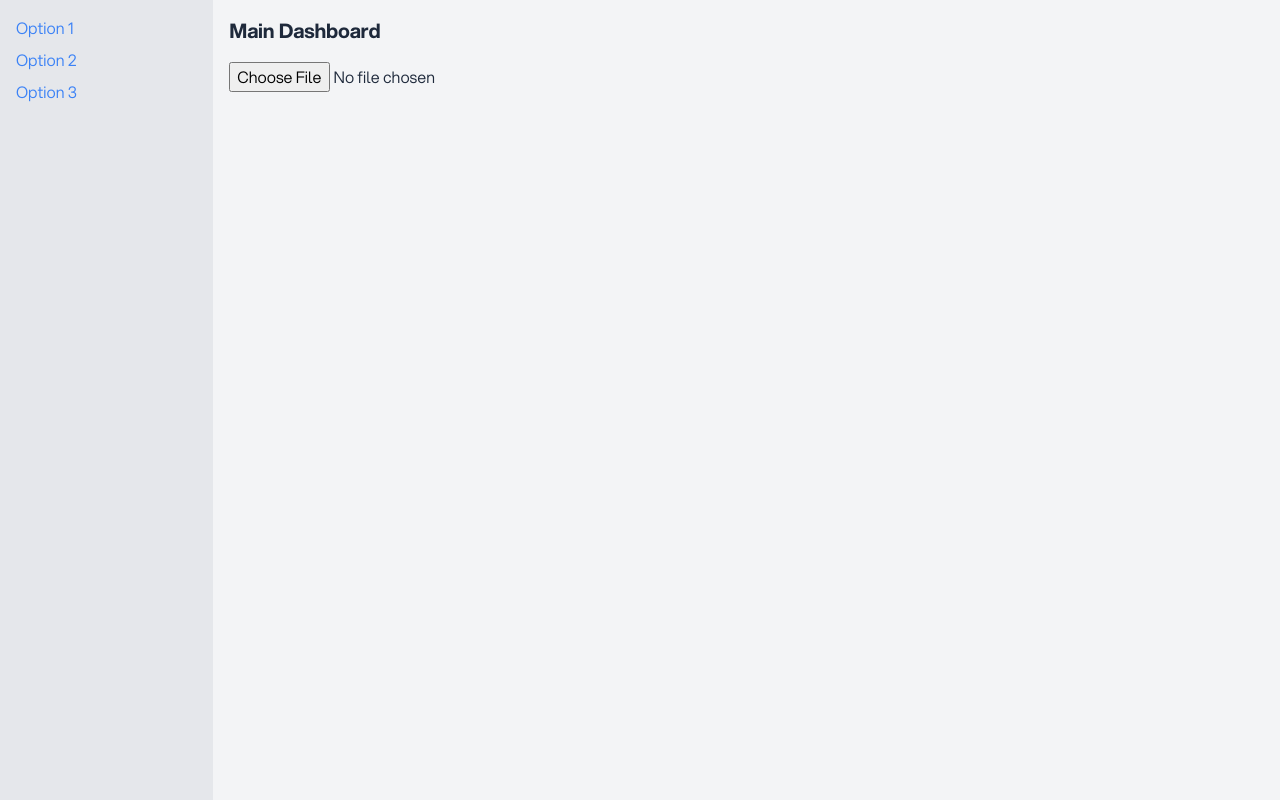
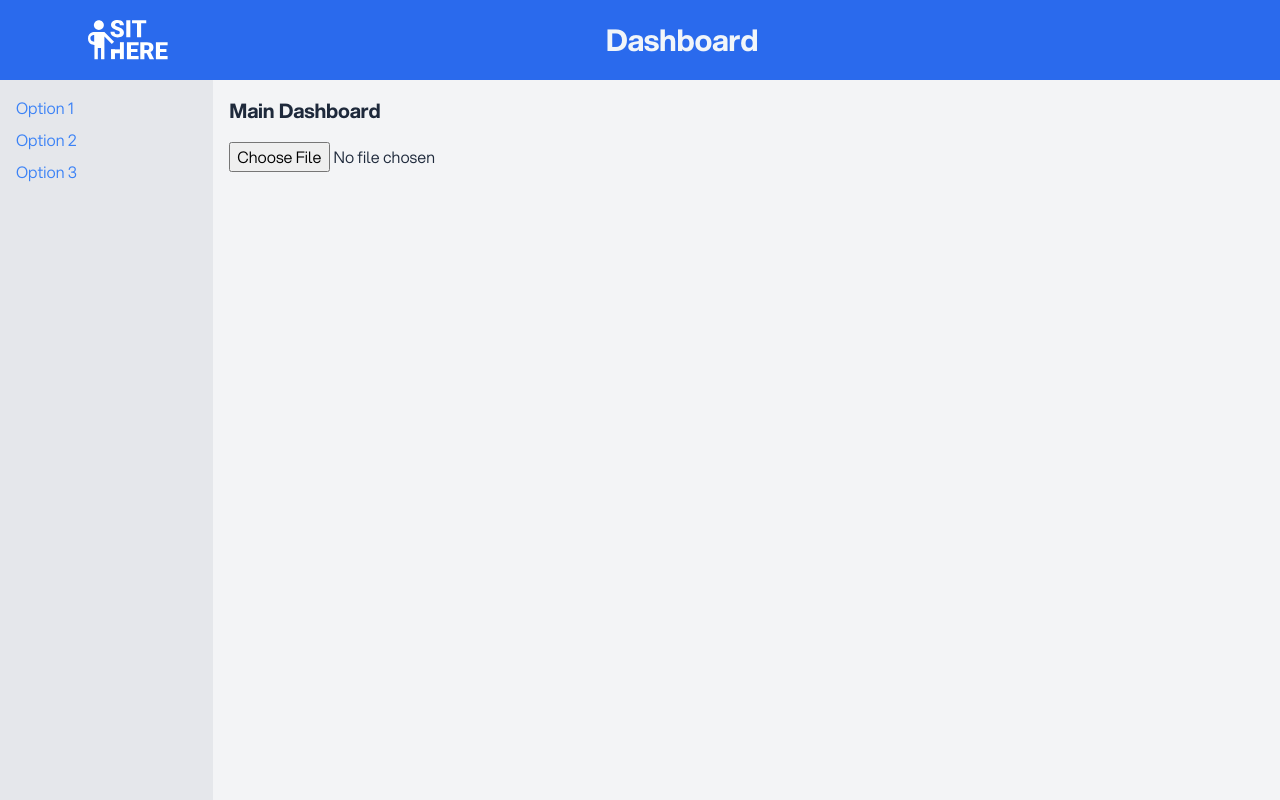
Before and after one commit to alexleybourne/sit-here, a Next.js app: page /dashboard in a window 1280 px wide. Built offline with nearby package versions, Linux system fonts and the light colour scheme.

Commit message:
New nav ✨

```diff
--- a/app/css/style.css
+++ b/app/css/style.css
@@ -21,6 +21,10 @@
     backdrop-filter: blur(16px);
 }
 
+.nav-solid {
+    background: #2A6AED;
+}
+
 @keyframes hover {
     0% {
         transform: translateY(0);
--- a/app/dashboard/page.tsx
+++ b/app/dashboard/page.tsx
@@ -1,48 +1,69 @@
-import Link from 'next/link'
-import Image from 'next/image'
-import Illustration from '@/public/images/hero-illustration.svg'
-import LogoFacebook from '@/public/images/logo-facebook.svg'
-import LogoNike from '@/public/images/logo-nike.svg'
-import LogoSamsung from '@/public/images/logo-samsung.svg'
-import LogoDisney from '@/public/images/logo-disney.svg'
-import Header from '@/components/ui/header'
-import Footer from '@/components/ui/footer'
-import CSVUploader from '@/components/dashboard/csvuploader'
+import CSVUploader from '@/components/dashboard/csvuploader';
+import Footer from '@/components/ui/footer';
+import Header from '@/components/ui/header';
+import Illustration from '@/public/images/hero-illustration.svg';
+import Image from 'next/image';
+import Link from 'next/link';
+import LogoDisney from '@/public/images/logo-disney.svg';
+import LogoFacebook from '@/public/images/logo-facebook.svg';
+import LogoNike from '@/public/images/logo-nike.svg';
+import LogoSamsung from '@/public/images/logo-samsung.svg';
 
 export const metadata = {
-  title: 'Apply - FinTech',
-  description: 'Page description',
-}
+  title: 'Sit Here - Dashboard',
+  description: 'Sit Here seating builder dashboard',
+  icons: {
+    icon: '/favicon/favicon-32x32.png',
+  },
+  openGraph: {
+    title: 'Sit Here - Dashboard',
+    description: 'Sit Here seating builder dashboard',
+    url: 'https://sit-here.vercel.app/dashboard',
+    siteName: 'Sit Here - Dashboard',
+    images: [
+      {
+        url: '/images/og-image.jpg',
+        width: 1200,
+        height: 628,
+      },
+    ],
+    locale: 'en-AU',
+    type: 'website',
+  },
+};
 
 export default function Dashboard() {
   return (
-    <div className="flex min-h-screen">
-      <div className="w-1/6 bg-gray-200 p-4">
+    <>
+      <Header hideButton solid title='Dashboard' />
+      <div className='flex min-h-screen pt-20'>
+        <div className='w-1/6 bg-gray-200 p-4'>
           <nav>
-          <ul className="space-y-2">
+            <ul className='space-y-2'>
               <li>
-              <a href="#" className="text-blue-500 hover:text-blue-600">
+                <a href='#' className='text-blue-500 hover:text-blue-600'>
                   Option 1
                 </a>
               </li>
               <li>
-              <a href="#" className="text-blue-500 hover:text-blue-600">
+                <a href='#' className='text-blue-500 hover:text-blue-600'>
                   Option 2
                 </a>
               </li>
               <li>
-              <a href="#" className="text-blue-500 hover:text-blue-600">
+                <a href='#' className='text-blue-500 hover:text-blue-600'>
                   Option 3
                 </a>
               </li>
             </ul>
           </nav>
         </div>
-      <div className="w-5/6 bg-gray-100 p-4">
-        <h1 className="text-xl font-bold">Main Dashboard</h1>
+        <div className='w-5/6 bg-gray-100 p-4'>
+          <h1 className='text-xl font-bold'>Main Dashboard</h1>
           {/* Add your main dashboard content here */}
           <CSVUploader />
         </div>
       </div>
-  )
+    </>
+  );
 }
--- a/components/ui/header.tsx
+++ b/components/ui/header.tsx
@@ -1,8 +1,18 @@
 import Link from 'next/link';
 
-export default function Header() {
+type navProps = {
+  hideButton?: boolean;
+  solid?: boolean;
+  title?: string;
+};
+
+export default function Header({ hideButton, solid, title }: navProps) {
   return (
-    <header className='nav fixed w-full z-30'>
+    <header
+      className={
+        solid ? 'nav-solid fixed w-full z-30' : 'nav fixed w-full z-30'
+      }
+    >
       <div className='max-w-6xl mx-auto px-4 sm:px-6'>
         <div className='flex items-center justify-between h-16 md:h-20'>
           {/* Site branding */}
@@ -39,12 +49,15 @@ export default function Header() {
               </svg>
             </Link>
           </div>
-
+          <h2 className='text-slate-100 font-bold w-full text-center text-3xl'>
+            {title}
+          </h2>
           {/* Desktop navigation */}
           <nav className='flex grow'>
             {/* Desktop sign in links */}
             <ul className='flex grow justify-end flex-wrap items-center'>
               <li className='ml-3'>
+                {!hideButton && (
                   <Link
                     className='btn-sm inline-flex items-center text-slate-100 bg-slate-800 hover:bg-slate-900 group shadow-sm'
                     href={'/dashboard'}
@@ -61,6 +74,7 @@ export default function Header() {
                       </svg>
                     </span>
                   </Link>
+                )}
               </li>
             </ul>
           </nav>
```
Also changed, not shown: app/(default-pages)/layout.tsx (+11 -21 lines), app/layout.tsx (+12 -9 lines), components/dashboard/csvuploader.tsx (+8 -7 lines). Lines whose indentation alone changed are shown as unchanged.
